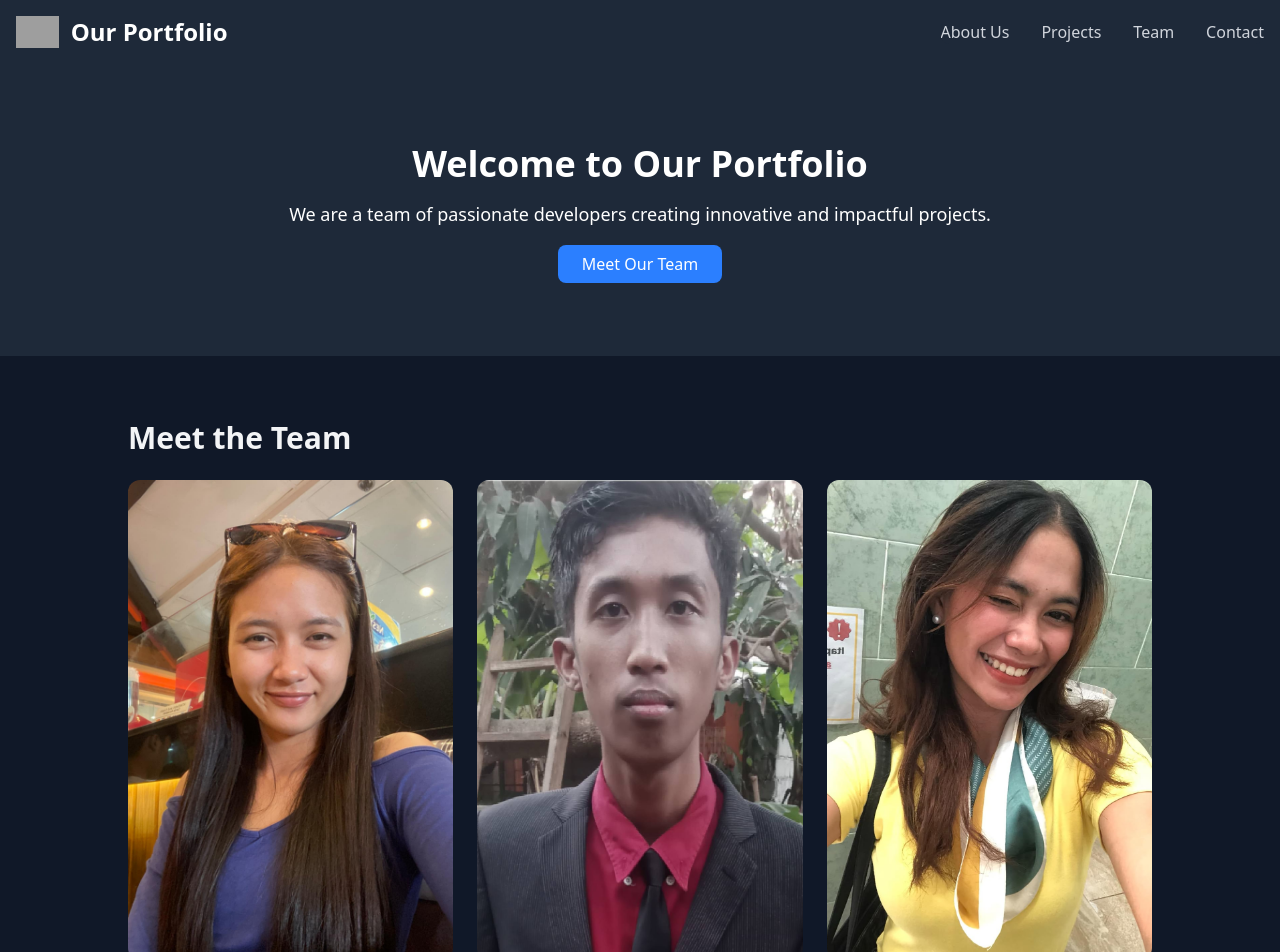
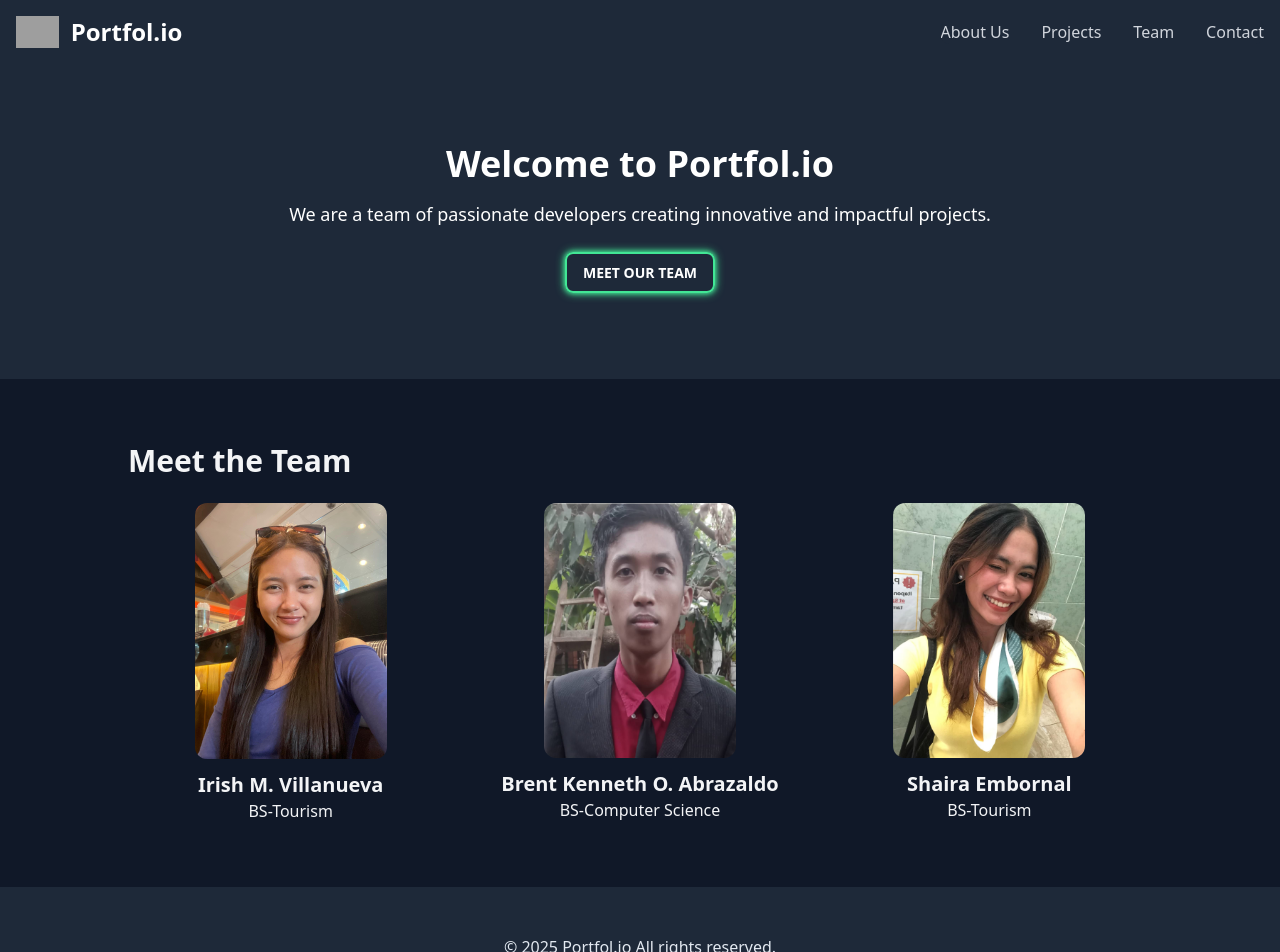
Before and after one commit to Brent001/Portfol.io, a SvelteKit app: page / in a window 1280 px wide. Shown: the top 952 px of the page. Built offline with nearby package versions, Linux system fonts and the light colour scheme; grey boxes are pictures that could not be loaded.

Commit message:
Updated codes for Website

```diff
--- a/src/lib/components/Footer.svelte
+++ b/src/lib/components/Footer.svelte
@@ -1,6 +1,6 @@
 <footer class="bg-gray-800 text-gray-300 py-4 mt-8">
   <div class="max-w-screen-xl mx-auto px-4 text-center">
-    <p>&copy; {new Date().getFullYear()} Our Portfolio. All rights reserved.</p>
+    <p>&copy; {new Date().getFullYear()} Portfol.io All rights reserved.</p>
     <p>
       <a href="/privacy" class="text-blue-400 hover:underline">Privacy Policy</a> |
       <a href="/terms" class="text-blue-400 hover:underline">Terms of Service</a>
--- a/src/lib/components/NavBar.svelte
+++ b/src/lib/components/NavBar.svelte
@@ -10,7 +10,7 @@
   <div class="max-w-screen-xl flex flex-wrap items-center justify-between mx-auto p-4">
     <a href="/" class="flex items-center space-x-3">
       <img src="https://flowbite.com/docs/images/logo.svg" class="h-8" alt="Group Logo" />
-      <span class="self-center text-2xl font-semibold whitespace-nowrap">Our Portfolio</span>
+      <span class="self-center text-2xl font-bold whitespace-nowrap">Portfol.io</span>
     </a>
     <button
       type="button"
--- a/src/routes/+page.svelte
+++ b/src/routes/+page.svelte
@@ -1,43 +1,105 @@
 <script>
+    import { fade, slide } from 'svelte/transition'; // Import Svelte transitions
     import NavBar from '../lib/components/NavBar.svelte';
     import Footer from '../lib/components/Footer.svelte'; // Import the Footer component
 </script>
+
+<style>
+    /* Subtle neon button effect */
+    .neon-button {
+        position: relative;
+        display: inline-block;
+        padding: 0.5rem 1rem; /* Adjusted for mobile */
+        font-size: 0.875rem; /* Smaller font size for mobile */
+        font-weight: bold;
+        color: white;
+        text-transform: uppercase;
+        background: transparent;
+        border: 2px solid #42e695;
+        border-radius: 0.5rem;
+        overflow: hidden;
+        transition: color 0.3s ease, box-shadow 0.3s ease, background-color 0.3s ease;
+        box-shadow: 0 0 5px #42e695, 0 0 10px #42e695;
+    }
+
+    .neon-button::before {
+        content: '';
+        position: absolute;
+        top: 0;
+        left: 0;
+        width: 100%;
+        height: 100%;
+        background: linear-gradient(90deg, #42e695, #7873f5);
+        background-size: 200% 200%;
+        z-index: -1;
+        transition: opacity 0.3s ease;
+        opacity: 0;
+        border-radius: inherit;
+    }
+
+    .neon-button:hover::before {
+        opacity: 0.5;
+        animation: subtle-neon 4s linear infinite;
+    }
+
+    .neon-button:hover {
+        color: #42e695;
+        background-color: rgba(66, 230, 149, 0.1);
+        box-shadow: 0 0 10px #42e695, 0 0 20px #42e695;
+    }
+
+    @keyframes subtle-neon {
+        0% {
+            background-position: 0% 50%;
+        }
+        50% {
+            background-position: 100% 50%;
+        }
+        100% {
+            background-position: 0% 50%;
+        }
+    }
+</style>
 
 <NavBar />
 
 <main class="flex-grow">
     <!-- Hero Section -->
     <section id="hero" class="text-center py-20 bg-gray-800 text-white">
-      <div class="max-w-screen-lg mx-auto">
-        <h1 class="text-4xl font-bold mb-4">Welcome to Our Portfolio</h1>
-        <p class="text-lg mb-6">
+        <div class="max-w-screen-lg mx-auto" in:fade={{ duration: 800 }}>
+            <h1 class="text-2xl font-bold mb-4 sm:text-3xl lg:text-4xl">
+                Welcome to Portfol.io
+            </h1>
+            <p class="text-sm mb-6 sm:text-base lg:text-lg">
                 We are a team of passionate developers creating innovative and impactful projects.
             </p>
-        <a href="/team" class="bg-blue-500 hover:bg-blue-600 text-white py-2 px-6 rounded-lg">
+            <a href="/team" class="neon-button">
                 Meet Our Team
             </a>
         </div>
     </section>
 
     <!-- Team Section -->
-    <section id="team" class="py-16 px-8 bg-gray-900 text-gray-100">
+    <section id="team" class="py-16 px-4 sm:px-8 bg-gray-900 text-gray-100">
         <div class="max-w-screen-lg mx-auto">
-        <h2 class="text-3xl font-bold mb-6">Meet the Team</h2>
-        <div class="grid grid-cols-1 md:grid-cols-2 lg:grid-cols-3 gap-6">
-          <div class="text-center">
-            <img src="/img/img1.jpg" alt="Team Member" class="rounded-xl mx-auto mb-3 w-130 h-120 object-cover">
-            <h3 class="text-xl font-semibold">Irish M. Villanueva</h3>
-            <p class="text-sm">BS-Tourism</p>
+            <h2 class="text-2xl font-bold mb-6 sm:text-3xl lg:text-3xl" in:slide={{ duration: 600 }}>
+                Meet the Team
+            </h2>
+            <div class="grid grid-cols-1 sm:grid-cols-2 lg:grid-cols-3 gap-6">
+                <div class="text-center" in:fade={{ duration: 500 }}>
+                    <img src="/img/img1.jpg" alt="Team Member" class="rounded-xl mx-auto mb-3 w-full sm:w-48 h-auto object-cover">
+                    <h3 class="text-lg font-semibold sm:text-xl">Irish M. Villanueva</h3>
+                    <p class="text-sm sm:text-base">BS-Tourism</p>
                 </div>
-          <div class="text-center">
-            <img src="/img/img3.jpg" alt="Team Member" class="rounded-xl mx-auto mb-3 w-130 h-120 object-cover">
-            <h3 class="text-xl font-semibold">Brent Kenneth O. Abrazaldo</h3>
-            <p class="text-sm">BS-Computer Science</p>
+                <div class="text-center" in:fade={{ duration: 500 }}>
+                    <img src="/img/img3.jpg" alt="Team Member" class="rounded-xl mx-auto mb-3 w-full sm:w-48 h-auto object-cover">
+                    <h3 class="text-lg font-semibold sm:text-xl">Brent Kenneth O. Abrazaldo</h3>
+                    <p class="text-sm sm:text-base">BS-Computer Science</p>
                 </div>
-          <div class="text-center">
-            <img src="/img/img2.jpg" alt="Team Member" class="rounded-xl mx-auto mb-3 w-130 h-120 object-cover">
-            <h3 class="text-xl font-semibold">Shaira Embornal</h3>
-            <p class="text-sm">BS-Tourism</p>
+                <div class="text-center" in:fade={{ duration: 500 }}>
+                    <img src="/img/img2.jpg" alt="Team Member" class="rounded-xl mx-auto mb-3 w-full sm:w-48 h-auto object-cover">
+                    <h3 class="text-lg font-semibold sm:text-xl">Shaira Embornal</h3>
+                    <p class="text-sm sm:text-base">BS-Tourism</p>
                 </div>
             </div>
         </div>
--- a/src/routes/contact/+page.svelte
+++ b/src/routes/contact/+page.svelte
@@ -12,46 +12,67 @@
     }
 </script>
 
+<style>
+    main {
+        background: linear-gradient(135deg, #1e293b, #0f172a);
+    }
+
+    form {
+        animation: fadeIn 0.8s ease-in-out;
+    }
+
+    @keyframes fadeIn {
+        from {
+            opacity: 0;
+            transform: translateY(20px);
+        }
+        to {
+            opacity: 1;
+            transform: translateY(0);
+        }
+    }
+</style>
+
 <NavBar />
 
-<main class="flex flex-col items-center px-4 py-8 min-h-screen">
-    <h1 class="text-3xl font-bold mb-6 text-white">Contact Us</h1>
+<main class="flex flex-col items-center px-4 py-8 min-h-screen text-white">
+    <h1 class="text-3xl font-bold mb-6 text-center sm:text-4xl">Contact Us</h1>
     <form
         on:submit|preventDefault={handleSubmit}
-        class="w-full max-w-lg p-6 rounded-lg shadow-md"
+        class="w-full max-w-lg p-6 rounded-lg shadow-lg bg-gray-800 sm:p-8"
     >
         <div class="mb-4">
-            <label for="name" class="block text-sm font-medium text-white mb-1">Name:</label>
+            <label for="name" class="block text-sm font-medium mb-1">Name:</label>
             <input
                 type="text"
                 id="name"
                 bind:value={name}
                 required
-                class="w-full px-3 py-2 border border-gray-300 dark:border-gray-600 rounded-md shadow-sm focus:outline-none focus:ring-blue-500 focus:border-blue-500 dark:bg-gray-700 dark:text-gray-100"
+                class="w-full px-3 py-2 border border-gray-600 rounded-md shadow-sm focus:outline-none focus:ring-2 focus:ring-blue-500 focus:border-blue-500 bg-gray-700 text-gray-100"
             />
         </div>
         <div class="mb-4">
-            <label for="email" class="block text-sm font-medium text-white mb-1">Email:</label>
+            <label for="email" class="block text-sm font-medium mb-1">Email:</label>
             <input
                 type="email"
                 id="email"
                 bind:value={email}
                 required
-                class="w-full px-3 py-2 border border-gray-300 dark:border-gray-600 rounded-md shadow-sm focus:outline-none focus:ring-blue-500 focus:border-blue-500 dark:bg-gray-700 dark:text-gray-100"
+                class="w-full px-3 py-2 border border-gray-600 rounded-md shadow-sm focus:outline-none focus:ring-2 focus:ring-blue-500 focus:border-blue-500 bg-gray-700 text-gray-100"
             />
         </div>
         <div class="mb-4">
-            <label for="message" class="block text-sm font-medium text-white mb-1">Message:</label>
+            <label for="message" class="block text-sm font-medium mb-1">Message:</label>
             <textarea
                 id="message"
                 bind:value={message}
                 required
-                class="w-full px-3 py-2 border border-gray-300 dark:border-gray-600 rounded-md shadow-sm focus:outline-none focus:ring-blue-500 focus:border-blue-500 dark:bg-gray-700 dark:text-gray-100"
+                class="w-full px-3 py-2 border border-gray-600 rounded-md shadow-sm focus:outline-none focus:ring-2 focus:ring-blue-500 focus:border-blue-500 bg-gray-700 text-gray-100"
             ></textarea>
         </div>
         <button
             type="submit"
-            class="w-full bg-blue-500 text-white py-2 px-4 rounded-md hover:bg-blue-600 focus:outline-none focus:ring-2 focus:ring-blue-500 focus:ring-offset-2 dark:focus:ring-offset-gray-900"
+            class="w-full bg-blue-500 text-white py-2 px-4 rounded-md hover:bg-blue-600 focus:outline-none focus:ring-2 focus:ring-blue-500 focus:ring-offset-2"
         >
             Send
         </button>
--- /dev/null
+++ b/src/routes/privacy/+page.svelte
@@ -0,0 +1,10 @@
+<script>
+    import Footer from '$lib/components/Footer.svelte';
+    import NavBar from '../../lib/components/NavBar.svelte';
+    import { fade } from 'svelte/transition'; // Import the fade transition
+    import { slide } from 'svelte/transition'; // Import the slide transition
+</script>
+
+<NavBar />
+
+<Footer />
--- a/src/routes/team/+page.svelte
+++ b/src/routes/team/+page.svelte
@@ -1,4 +1,5 @@
 <script lang="ts">
+    import { fade } from 'svelte/transition'; // Import the fade transition
     import Footer from '$lib/components/Footer.svelte';
     import NavBar from '../../lib/components/NavBar.svelte';
 
@@ -41,7 +42,11 @@
 
 <NavBar />
 
-<main class="flex-grow py-16 px-4 sm:px-8 bg-gray-900 text-gray-100">
+<main
+    class="flex-grow py-16 px-4 sm:px-8 bg-gray-900 text-gray-100"
+    in:fade={{ duration: 300 }}
+    out:fade={{ duration: 300 }}
+>
     <section id="team" class="max-w-screen-xl mx-auto">
         <h2 class="text-4xl font-extrabold mb-12 text-center text-white">Our Team Portfolio</h2>
         <div class="space-y-6">
@@ -51,7 +56,11 @@
                     on:click={() => toggleExpand(member.id)}
                 >
                     <div class="flex items-center">
-                        <img src={member.image} alt={member.name} class="rounded-xl w-24 h-24 sm:w-32 sm:h-32 object-cover mr-4 sm:mr-6 shadow-md">
+                        <img
+                            src={member.image}
+                            alt={member.name}
+                            class="rounded-xl w-24 h-24 sm:w-32 sm:h-32 object-cover mr-4 sm:mr-6 shadow-md"
+                        >
                         <div>
                             <h3 class="text-xl sm:text-2xl font-semibold text-white">{member.name}</h3>
                             <p class="text-xs sm:text-sm text-gray-400">{member.role}</p>
--- /dev/null
+++ b/src/routes/terms/+page.svelte
@@ -0,0 +1,10 @@
+<script>
+    import Footer from '$lib/components/Footer.svelte';
+    import NavBar from '../../lib/components/NavBar.svelte';
+    import { fade } from 'svelte/transition'; // Import the fade transition
+    import { slide } from 'svelte/transition'; // Import the slide transition
+</script>
+
+<NavBar />
+
+<Footer />
```
Also changed, not shown: src/routes/about/+page.svelte (+15 -7 lines), static/img/img3.png (added). Lines whose indentation alone changed are shown as unchanged.
